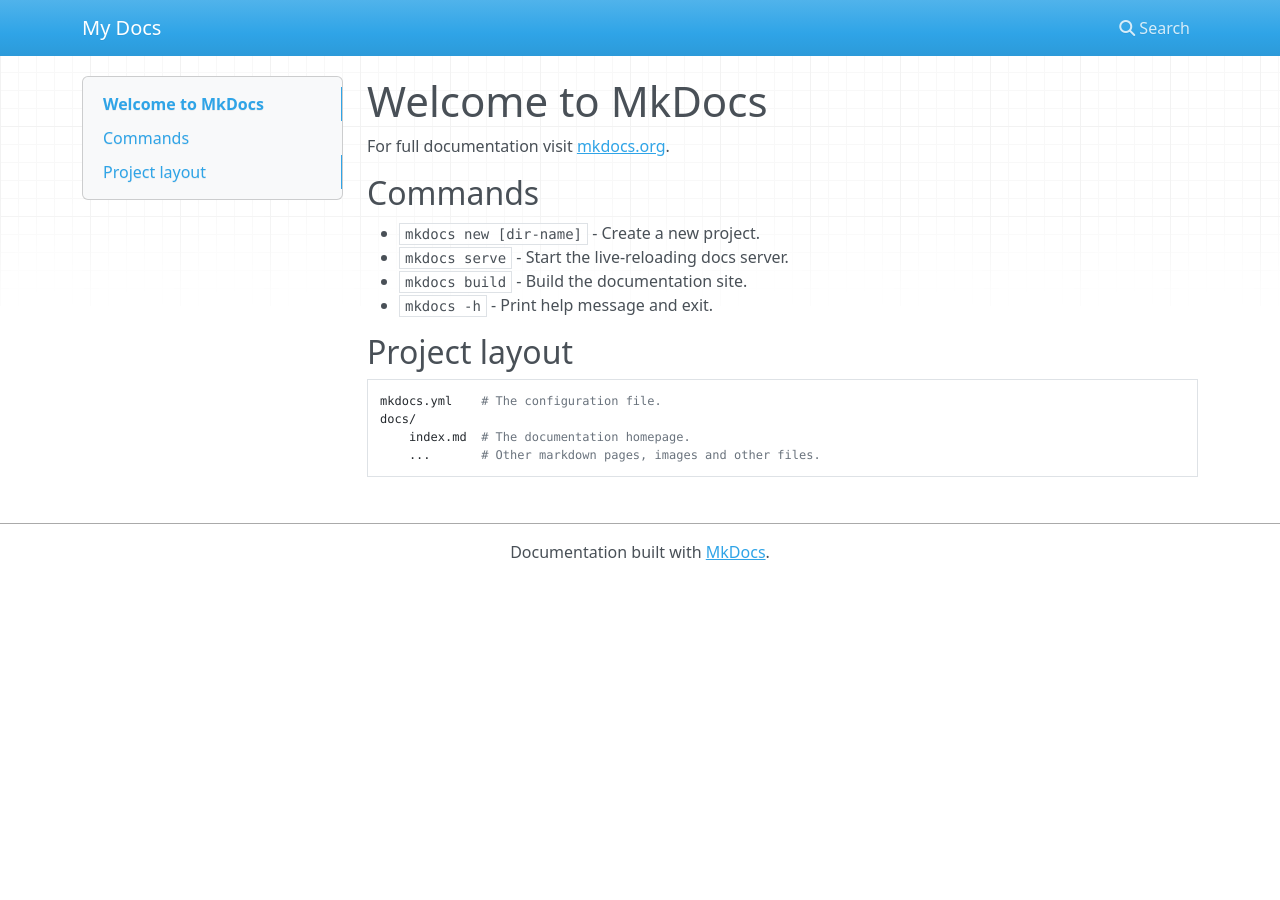
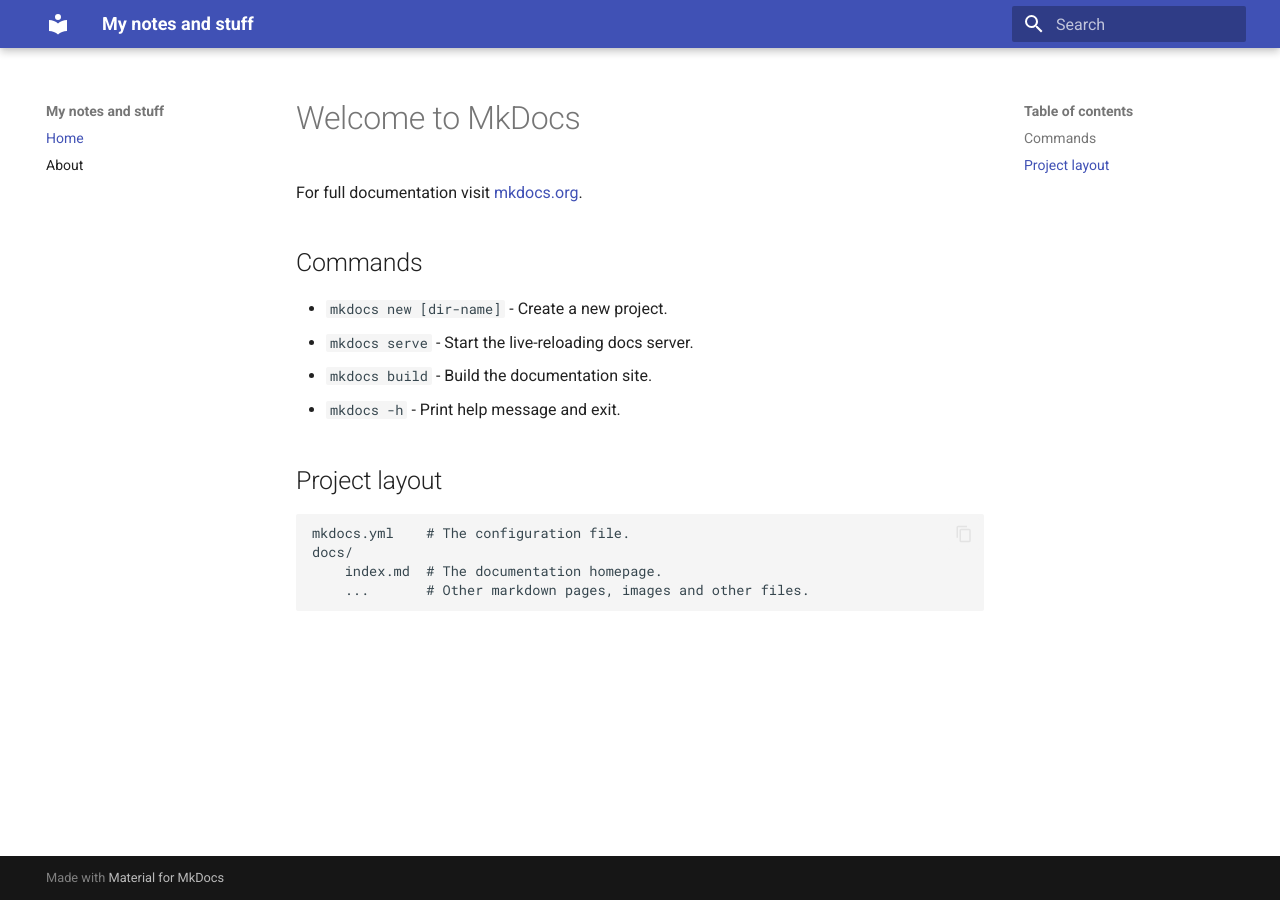
Before and after one commit to dmcewing/website, an MkDocs documentation site: the page built from docs/index.md, in a window 1280 px wide. Built offline with MkDocs 1.6.1 and Material for MkDocs 9.7.7, drawn with Linux system fonts in a browser that asks for light colours; nearby versions of some CDN libraries.

```diff
--- /dev/null
+++ b/docs/javascripts/katex.js
@@ -0,0 +1,10 @@
+document$.subscribe(({ body }) => {
+    renderMathInElement(body, {
+      delimiters: [
+        { left: "$$",  right: "$$",  display: true },
+        { left: "$",   right: "$",   display: false },
+        { left: "\\(", right: "\\)", display: false },
+        { left: "\\[", right: "\\]", display: true }
+      ],
+    })
+});
--- a/mkdocs.yml
+++ b/mkdocs.yml
@@ -1 +1,53 @@
-site_name: My Docs
+site_name: My notes and stuff
+site_author: David McEwing
+
+theme:
+  name: material
+  features:
+    - content.code.copy
+    - content.code.select
+
+markdown_extensions:
+  - pymdownx.superfences:
+      custom_fences:
+        - name: mermaid
+          class: mermaid
+          format: !!python/name:pymdownx.superfences.fence_code_format
+
+  - pymdownx.arithmatex:
+      generic: true
+
+  - pymdownx.highlight:
+      anchor_linenums: true
+      line_spans: __span
+      pygments_lang_class: true
+  - pymdownx.inlinehilite
+  - pymdownx.snippets
+  - pymdownx.superfences
+
+  - attr_list
+  - md_in_html
+  - pymdownx.emoji:
+      emoji_index: !!python/name:material.extensions.emoji.twemoji
+      emoji_generator: !!python/name:material.extensions.emoji.to_svg
+
+  - pymdownx.keys
+  - def_list
+  - pymdownx.tasklist:
+      custom_checkbox: true
+
+  - admonition
+  - pymdownx.details
+  - pymdownx.superfences
+
+extra_javascript:
+  - javascripts/katex.js
+  - https://unpkg.com/katex@0/dist/katex.min.js
+  - https://unpkg.com/katex@0/dist/contrib/auto-render.min.js
+
+extra_css:
+  - https://unpkg.com/katex@0/dist/katex.min.css
+
+nav:
+  - Home: index.md
+  - About: about.md
```
Also changed, not shown: docs/about.md (added, +12 -0 lines).
